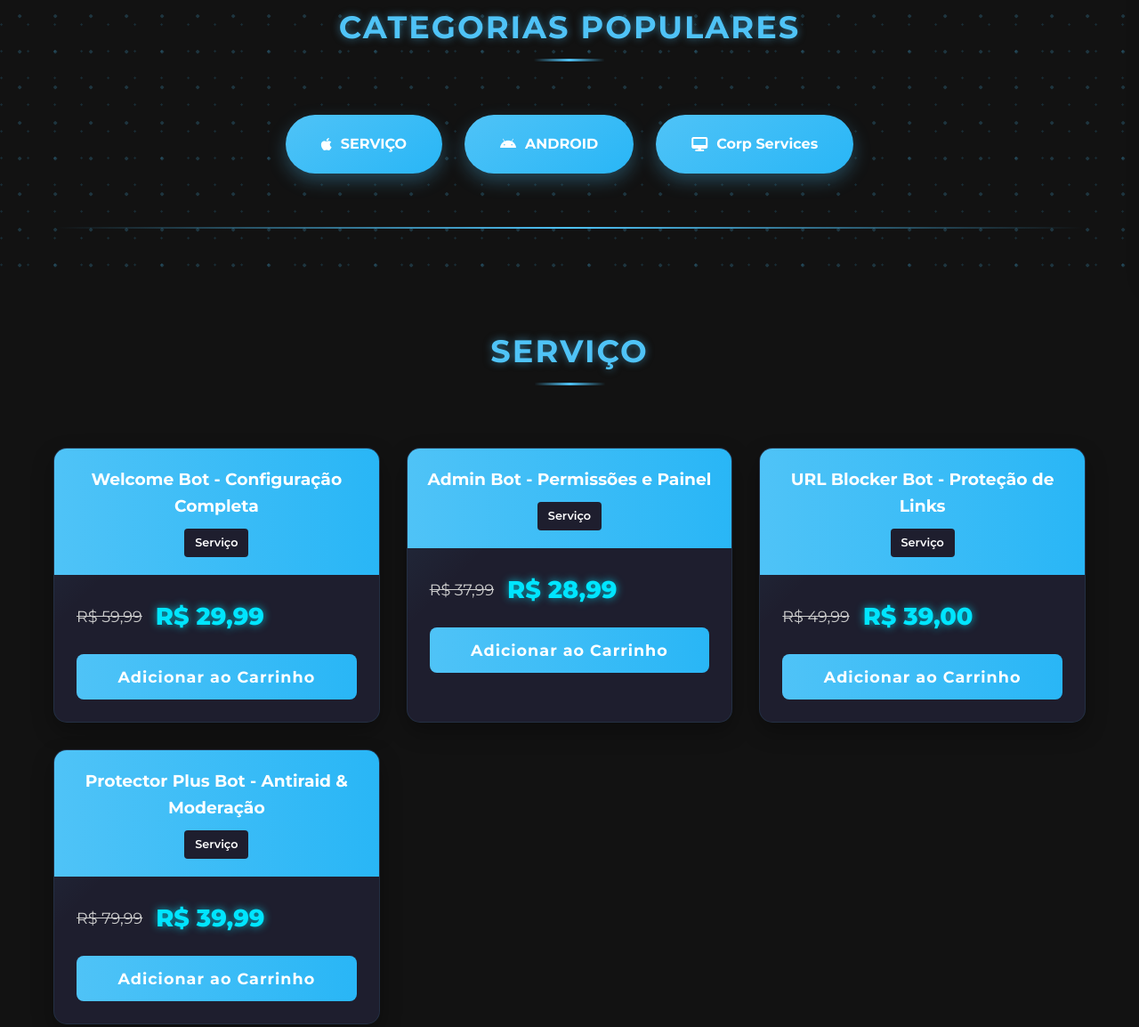
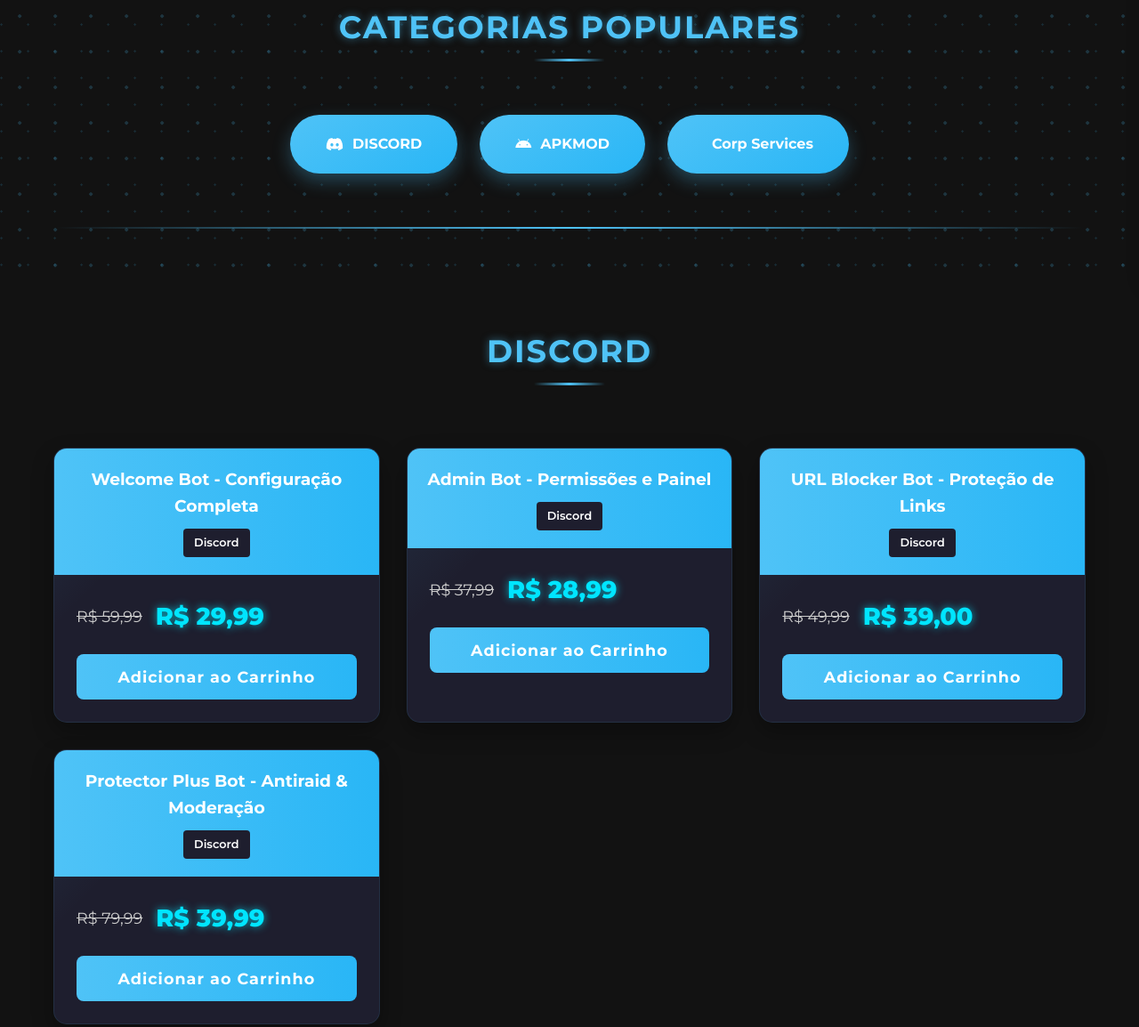
Before and after one commit to Lk28s/Unknown-team-store, a plain HTML site: page index.html in a window 1280 px wide. Shown: the part 484-1638 px from the top of the page at 89% size. Drawn offline with Linux system fonts and the light colour scheme.

Commit message:
Update index.html

```diff
--- a/index.html
+++ b/index.html
@@ -32,28 +32,28 @@
             <h2 class="section-title">Categorias populares</h2>
             <div class="categories">
                 <div class="category" data-category="ios">
-                    <i class="fab fa-apple"></i>
-                    <span>SERVIÇO</span>
+                    <i class="fab fa-discord"></i>
+                    <span>DISCORD</span>
                 </div>
                 <div class="category" data-category="android">
                     <i class="fab fa-android"></i>
-                    <span>ANDROID</span>
+                    <span>APKMOD</span>
                 </div>
                 <div class="category" data-category="services">
-                    <i class="fas fa-desktop"></i>
+                    <i class="fas fa-other"></i>
                     <span>Corp Services</span>
                 </div>
             </div>
         <div class="divider"></div>
 
-        <h2 class="section-title">SERVIÇO</h2>
+        <h2 class="section-title">DISCORD</h2>
 
         <!-- === IOS SECTION (Agora: serviços de bots para Discord) === -->
         <div class="products">
             <div class="product-card">
                 <div class="product-header">
                     <h3>Welcome Bot - Configuração Completa</h3>
-                    <span class="platform">Serviço</span>
+                    <span class="platform">Discord</span>
                 </div>
                 <div class="product-body">
                     <div class="product-price">
@@ -67,7 +67,7 @@
             <div class="product-card">
                 <div class="product-header">
                     <h3>Admin Bot - Permissões e Painel</h3>
-                    <span class="platform">Serviço</span>
+                    <span class="platform">Discord</span>
                 </div>
                 <div class="product-body">
                     <div class="product-price">
@@ -81,7 +81,7 @@
             <div class="product-card">
                 <div class="product-header">
                     <h3>URL Blocker Bot - Proteção de Links</h3>
-                    <span class="platform">Serviço</span>
+                    <span class="platform">Discord</span>
                 </div>
                 <div class="product-body">
                     <div class="product-price">
@@ -95,7 +95,7 @@
             <div class="product-card">
                 <div class="product-header">
                     <h3>Protector Plus Bot - Antiraid & Moderação</h3>
-                    <span class="platform">Serviço</span>
+                    <span class="platform">Discord</span>
                 </div>
                 <div class="product-body">
                     <div class="product-price">
@@ -107,14 +107,14 @@
             </div>
         </div>
 
-        <h2 class="section-title">ANDROID</h2>
+        <h2 class="section-title">APKMOD</h2>
 
         <!-- === ANDROID SECTION (SUBSTITUÍDA PELOS PLANOS SNOW CLIENT) === -->
         <div class="products">
             <div class="product-card">
                 <div class="product-header">
                     <h3>Snow Client - 3 Dias</h3>
-                    <span class="platform">ANDROID</span>
+                    <span class="platform">APKMOD</span>
                 </div>
                 <div class="product-body">
                     <div class="product-price">
@@ -128,7 +128,7 @@
             <div class="product-card">
                 <div class="product-header">
                     <h3>Snow Client - 7 Dias</h3>
-                    <span class="platform">ANDROID</span>
+                    <span class="platform">APKMOD</span>
                 </div>
                 <div class="product-body">
                     <div class="product-price">
@@ -142,7 +142,7 @@
             <div class="product-card">
                 <div class="product-header">
                     <h3>Snow Client - 15 Dias</h3>
-                    <span class="platform">ANDROID</span>
+                    <span class="platform">APKMOD</span>
                 </div>
                 <div class="product-body">
                     <div class="product-price">
@@ -156,7 +156,7 @@
             <div class="product-card">
                 <div class="product-header">
                     <h3>Snow Client - 31 Dias</h3>
-                    <span class="platform">ANDROID</span>
+                    <span class="platform">APKMOD</span>
                 </div>
                 <div class="product-body">
                     <div class="product-price">
@@ -168,7 +168,7 @@
             </div>
         </div>
 
-        <h2 class="section-title">services</h2>
+        <h2 class="section-title">Corp Services</h2>
 
         <div class="products">
             <div class="product-card">
```
